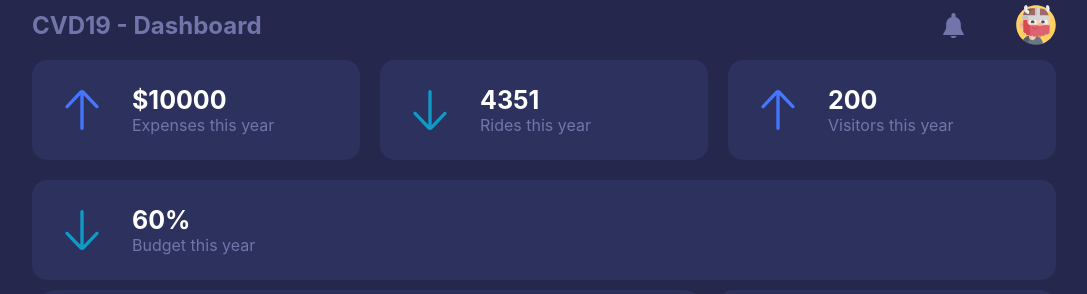
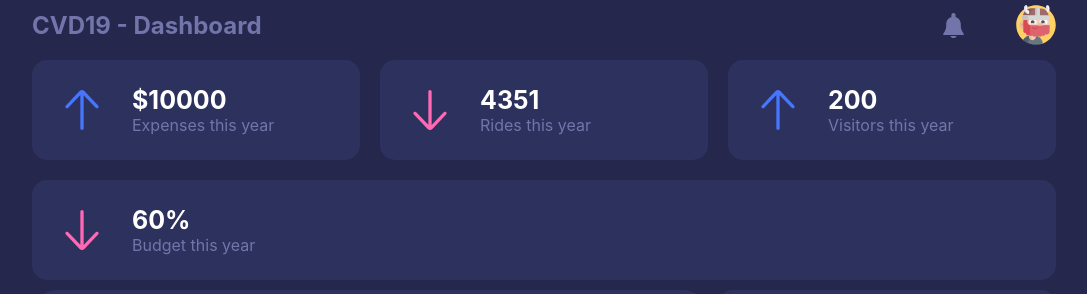
Before and after one commit to SilasNiewierra/cvd-dashboard, a React (Create React App) app: page / in a window 1280 px wide. Shown: the top 294 px of the page, without its empty margins (96-1183 px from the left). Built offline with nearby package versions, Linux system fonts and the light colour scheme; some icons are missing.

Commit message:
updated card styling

```diff
--- a/src/_variables.scss
+++ b/src/_variables.scss
@@ -10,6 +10,7 @@ $color_teal: #0E9BC8;
 $color_light_orange: #FB8056;
 $color_purple: #7C43DE;
 $color_pink: hotpink;
+$color_white: white;
 
 // dimensions
 $dim_min_width: 300px;
--- a/src/components/top_cards/TopCards.scss
+++ b/src/components/top_cards/TopCards.scss
@@ -29,7 +29,7 @@
     > .icon_down {
         margin-left: 30px;
         margin-right: 30px;
-        fill: $color_teal;
+        fill: $color_pink;
     }
 
     > .content {
@@ -41,7 +41,7 @@
             padding: 0;
             margin: 0;
             font-size: 25px;
-            color: white;
+            color: $color_white;
         }
 
         > .info {
```
